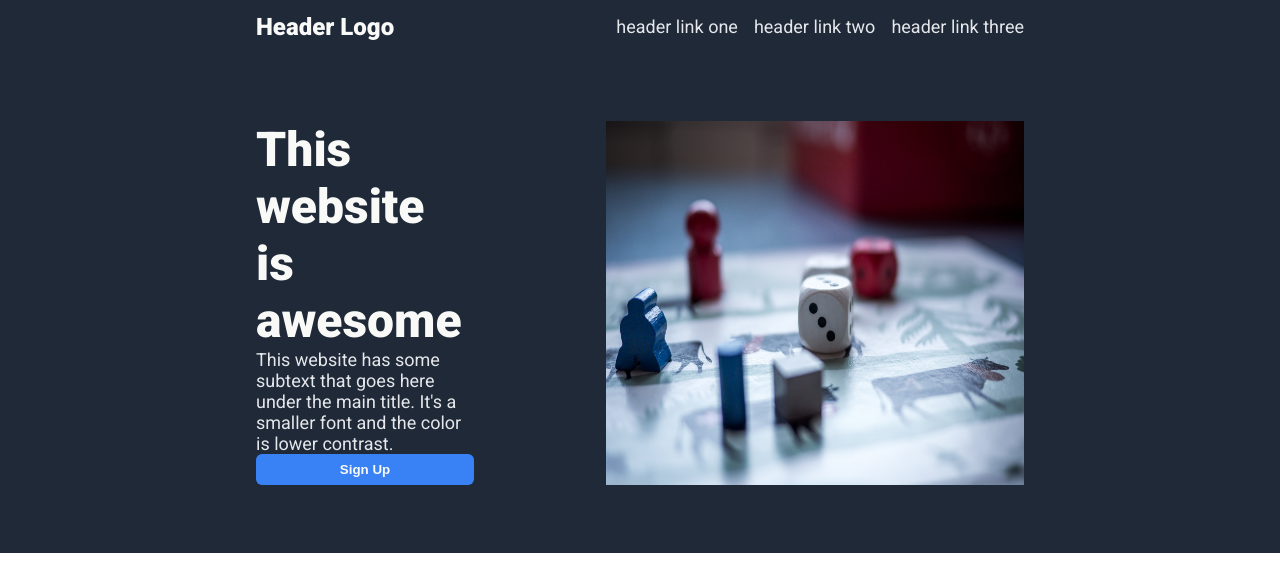
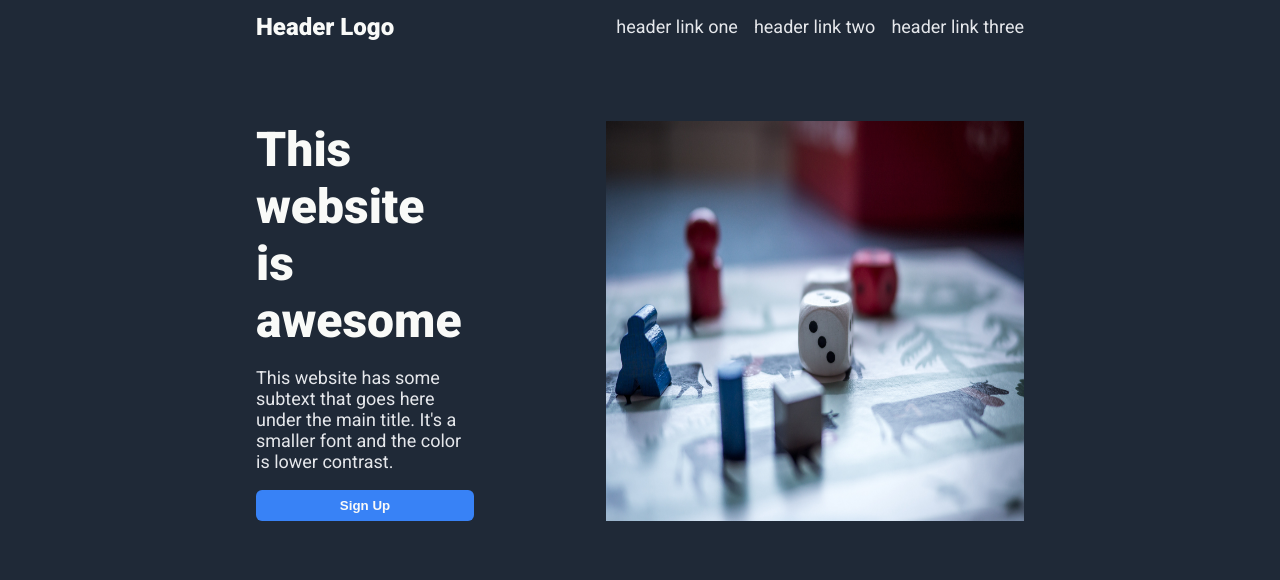
Before and after one commit to mtheball/top_landing-page, a plain HTML site: page index.html in a window 1280 px wide. Shown: the top 580 px of the page. Drawn offline with Linux system fonts and the light colour scheme.

Commit message:
Adjust main-left spacing with gap instead of flex growth

```diff
--- a/styles.css
+++ b/styles.css
@@ -130,12 +130,8 @@ a {
   margin: 0;
 }
 
-.main-text-description {
-  flex: 1;
-}
-
 .main-left {
   display: flex;
   flex-direction: column;
-  justify-content: space-around;
+  gap: 18px;
 }
```
